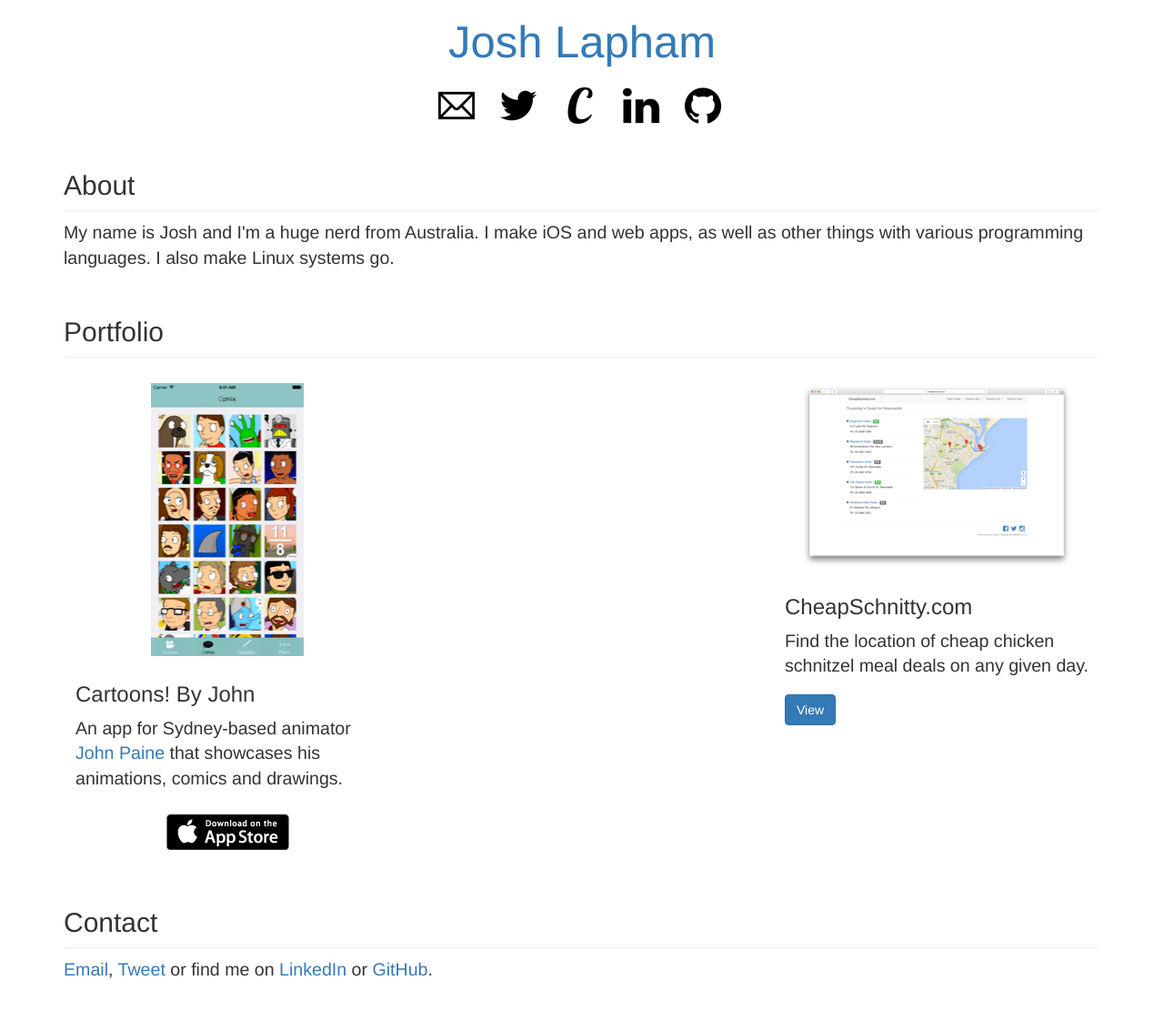
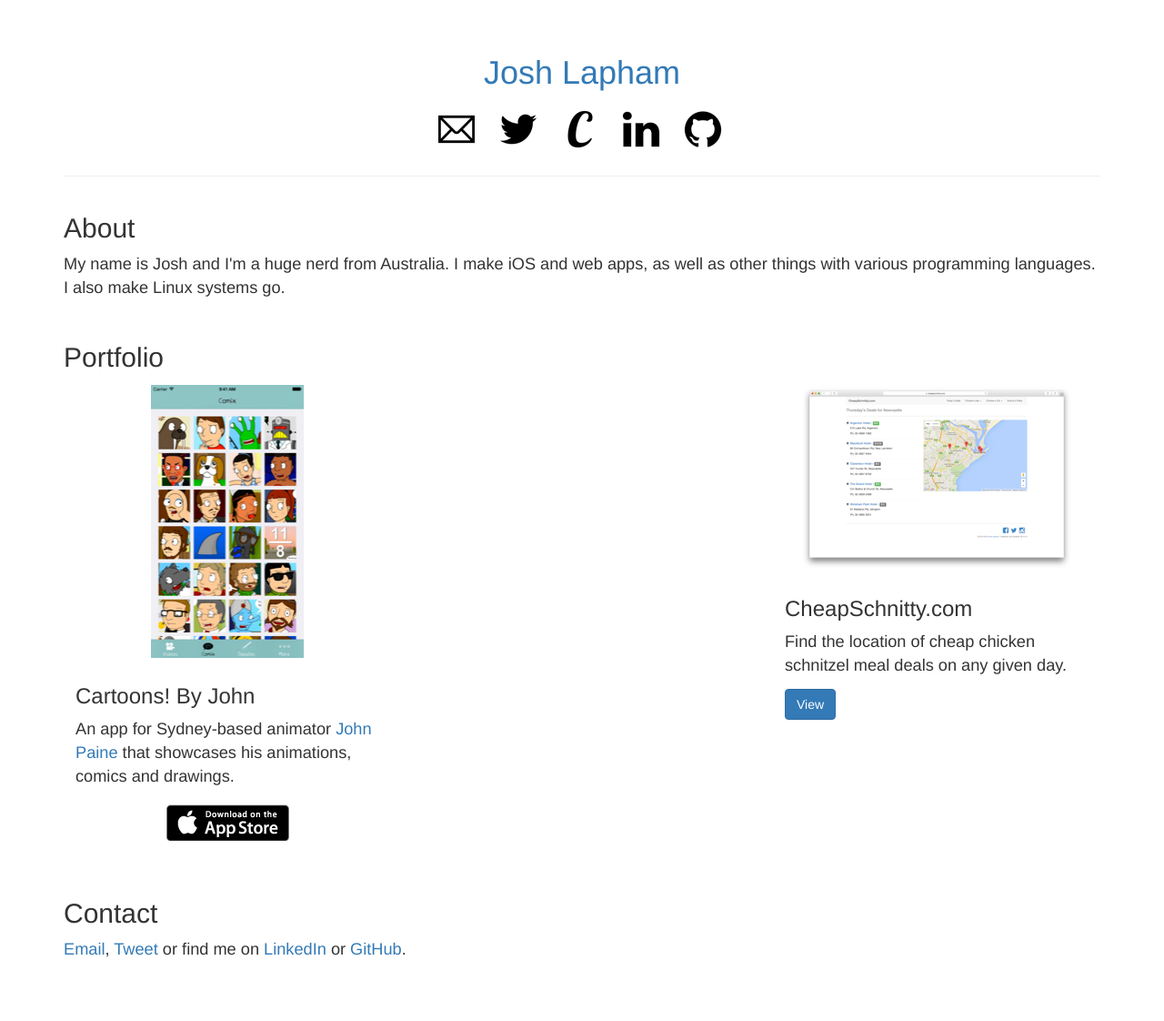
Before and after one commit to joshlapham/JoshLapham.com, a Jekyll site: the page built from index.html, in a window 1280 px wide. Shown: the whole page at 91% size. Built offline with Jekyll 4.4.1, drawn with Linux system fonts in a browser that asks for light colours; nearby versions of some CDN libraries; library files that are not in the unit come from our copies; Markdown is read by kramdown in place of the engine named in the settings; after the commit the page ends 1098 px from its top, so only the background shows below that.

Commit message:
General styling update.

```diff
--- a/_layouts/default.html
+++ b/_layouts/default.html
@@ -30,7 +30,6 @@
   <section class="container">
 
     <header class="page-header">
-
       <section class="row">
 
         <section class="col-md-12">
@@ -43,10 +42,9 @@
             <li><a href="https://au.linkedin.com/in/joshlapham" target="_blank"><img src="/img/icon-linkedin.png" alt="LinkedIn" /></a></li>
             <li><a href="https://github.com/joshlapham" target="_blank"><img src="/img/icon-github.png" alt="GitHub" /></a></li>
           </ul>
-              </section><!-- /12-col -->
+        </section><!-- /.col-md-12 -->
 
-            </section><!-- /row -->
-
+      </section><!-- /.row -->
     </header><!-- /header -->
 
     {{ content }}
@@ -58,7 +56,7 @@
       </section>
     </footer><!-- /footer -->
 
-        </section><!-- /container -->
+  </section><!-- /.container -->
 
 </body>
 </html>
--- a/css/style.css
+++ b/css/style.css
@@ -1,31 +1,11 @@
-.page-header {
-	/* Get rid of line under page header */
-	border-bottom: none;
-
-	/* Get rid of padding between page title and top of page */
-	margin: 0;
-}
-
-/* Center header text */
-.title {
-	text-align: center;
-	font-size: 3.5em;
-}
-
 /* Get rid of underline under all links when hovering */
 a:hover {
 	text-decoration: none;
 }
 
-/* Add line under other page headers */
-h2 {
-	padding-bottom: 1%;
-	border-bottom: 1px solid #EEEEEE;
-}
-
 /* Increase font size for sections */
 #about, #portfolio, #contact {
-	font-size: 1.4em;
+	font-size: 1.3em;
 }
 
 /* Space sections out a bit */
@@ -37,17 +17,10 @@
 	padding-bottom: 3em;
 }
 
-/* Thumbnail boxes */
-.thumbnail {
-	border: none;
-}
-
-.thumbnail .btn {
-	margin-top: 2%;
-}
-
-.thumbnail img {
-	padding-top: 4%;
+/* Header */
+/* Center header text */
+.title {
+	text-align: center;
 }
 
 /* Social media icons */
@@ -58,3 +31,16 @@
 #social-icons li {
 	padding: 0;
 }
+
+/* Portfolio thumbnail boxes */
+.thumbnail {
+	border: none;
+}
+
+.thumbnail .btn {
+	margin-top: 0.2em;
+}
+
+.thumbnail #app-store-badge {
+	margin-top: 1em;
+}
--- a/index.html
+++ b/index.html
@@ -2,36 +2,30 @@
 layout: default
 title: JoshLapham.com
 ---
-
     <section class="row">
-
       <section class="col-md-12">
-
         <section id="about">
           <h2>About</h2>
           My name is Josh and I'm a huge nerd from Australia. I make iOS and web apps, as well as other things with various programming languages. I also make Linux systems go.
-              </section>
+        </section><!-- /#about -->
 
         <section id="portfolio">
-
           <h2>Portfolio</h2>
-
           <section class="row">
-
             <section class="col-sm-4 col-md-4">
               <section class="thumbnail">
                 <img src="/img/portfolio-kidneyapp.png" alt="Kidney John iOS app" />
                 <section class="caption">
                   <h3>Cartoons! By John</h3>
                   <p>An app for Sydney-based animator <a href="http://johnroderickpaine.com/" target="_blank">John Paine</a> that showcases his animations, comics and drawings.</p>
-                        <p><a href="https://appsto.re/au/OKBL1.i" target="_blank"><img src="/img/app-store-badge.png" /></a></p>
+                  <p><a href="https://appsto.re/au/OKBL1.i" target="_blank"><img src="/img/app-store-badge.png" id="app-store-badge" /></a></p>
                 </section>
-                    </section>
-                  </section>
+              </section><!-- /.thumbnail -->
+            </section><!-- /.col-md-4 -->
 
             <section class="col-sm-4 col-md-4">
               &nbsp;
-                  </section>
+            </section><!-- /.col-md-4 -->
 
             <section class="col-sm-4 col-md-4">
               <section class="thumbnail">
@@ -41,13 +35,10 @@
                   <p>Find the location of cheap chicken schnitzel meal deals on any given day.</p>
                   <p><a href="https://cheapschnitty.com" class="btn btn-primary" role="button" target="_blank">View</a></p>
                 </section>
-                    </section>
-                  </section>
+              </section><!-- /.thumbnail -->
+            </section><!-- /.col-md-4 -->
 
-                </section><!-- /row -->
-
-              </section><!-- /portfolio -->
-
-            </section><!-- /col -->
-
-          </section><!-- /row -->
+          </section><!-- /.row -->
+        </section><!-- /#portfolio -->
+      </section><!-- /.col-md-12 -->
+    </section><!-- /.row -->
```
Lines whose indentation alone changed are shown as unchanged.
